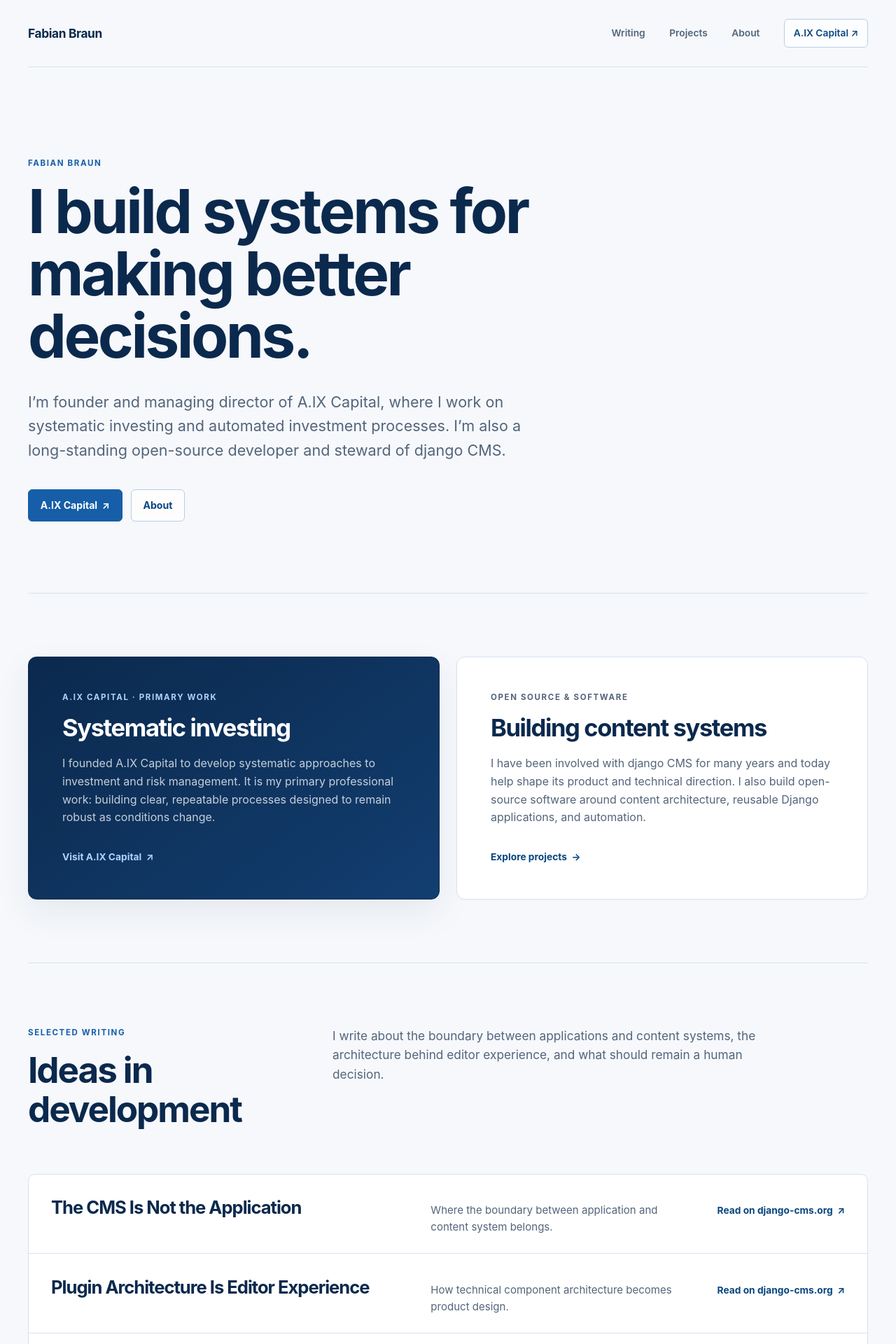
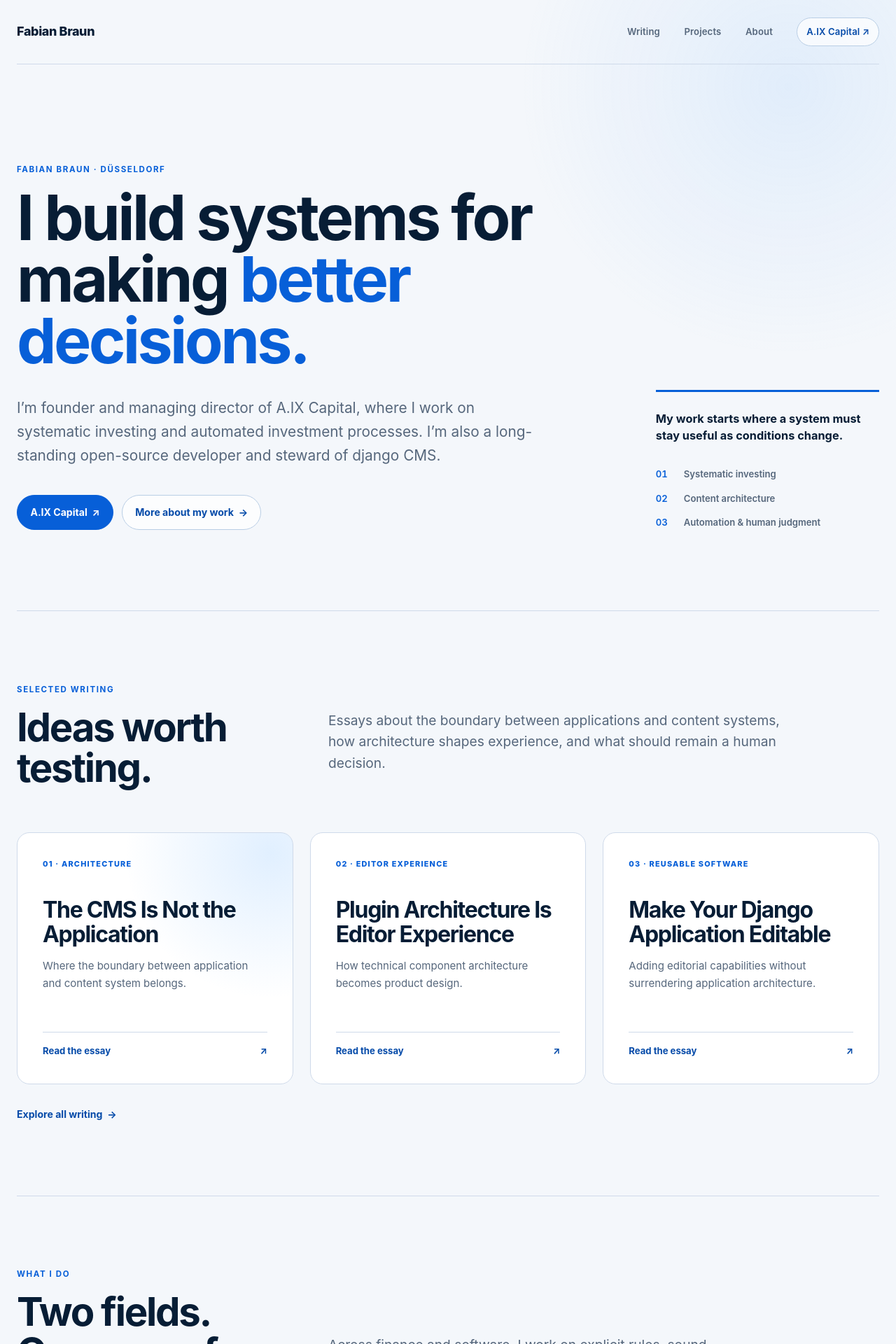
Before and after one commit to fsbraun/fsbraun.github.io, a Jekyll site: the page built from index.md, in a window 1280 px wide. Shown: the top 1920 px of the page at 70% size. Built offline with Jekyll 4.4.1, drawn with Linux system fonts in a browser that asks for light colours; some of the changed text lies outside the part shown.

Commit message:
Rebuild site as editorial personal platform

```diff
--- a/_layouts/default.html
+++ b/_layouts/default.html
@@ -4,7 +4,7 @@
     <meta charset="utf-8">
     <meta name="viewport" content="width=device-width, initial-scale=1">
     <meta name="description" content="{{ page.description | default: site.description | escape }}">
-    <meta name="theme-color" content="#f6f8fb">
+    <meta name="theme-color" content="#f4f7fb">
     <meta property="og:title" content="{% if page.title %}{{ page.title | escape }} · {% endif %}{{ site.title | escape }}">
     <meta property="og:description" content="{{ page.description | default: site.description | escape }}">
     <meta property="og:type" content="{% if page.layout == 'post' %}article{% else %}website{% endif %}">
--- a/assets/css/style.css
+++ b/assets/css/style.css
@@ -1,16 +1,16 @@
 :root {
-  --paper: #f6f8fb;
-  --paper-deep: #eaf0f7;
+  --paper: #f4f7fb;
+  --paper-deep: #e8eff8;
   --surface: #ffffff;
-  --ink: #10233f;
-  --muted: #53657b;
-  --accent: #165ea8;
-  --accent-strong: #0b477f;
-  --accent-soft: #e6f0fb;
-  --navy: #0b294d;
-  --line: #d8e2ee;
-  --shadow: 0 18px 48px rgba(24, 59, 96, 0.08);
-  --max-width: 1200px;
+  --ink: #12233a;
+  --muted: #56677c;
+  --accent: #075fd8;
+  --accent-strong: #064ba9;
+  --accent-soft: #e7f0ff;
+  --navy: #071d35;
+  --line: #cfdaea;
+  --shadow: 0 24px 64px rgba(20, 55, 96, 0.13);
+  --max-width: 1240px;
 }
 
 * {
@@ -23,10 +23,12 @@
 
 body {
   margin: 0;
-  background: var(--paper);
+  background:
+    radial-gradient(circle at 88% 4%, rgba(90, 164, 255, 0.12), transparent 24rem),
+    var(--paper);
   color: var(--ink);
   font-family: Inter, ui-sans-serif, -apple-system, BlinkMacSystemFont, "Segoe UI", Roboto, sans-serif;
-  font-size: 16px;
+  font-size: 17px;
   line-height: 1.6;
   font-feature-settings: "kern" 1, "liga" 1;
   -webkit-font-smoothing: antialiased;
@@ -75,7 +77,9 @@
 }
 
 .site-header {
-  min-height: 96px;
+  position: relative;
+  z-index: 2;
+  min-height: 92px;
   display: flex;
   align-items: center;
   justify-content: space-between;
@@ -84,8 +88,8 @@
 
 .wordmark {
   color: var(--navy);
-  font-size: 1.08rem;
-  font-weight: 720;
+  font-size: 1.12rem;
+  font-weight: 760;
   letter-spacing: -0.02em;
   text-decoration: none;
 }
@@ -95,8 +99,9 @@
   align-items: center;
   gap: clamp(1rem, 2.7vw, 2.25rem);
   color: var(--muted);
-  font-size: 0.86rem;
-  font-weight: 560;
+  font-size: 0.82rem;
+  font-weight: 640;
+  letter-spacing: 0.01em;
 }
 
 .site-nav a {
@@ -115,7 +120,7 @@
 .site-nav .external-link {
   padding: 0.55rem 0.8rem;
   border: 1px solid #b9cee5;
-  border-radius: 6px;
+  border-radius: 999px;
   color: var(--accent-strong);
   background: rgba(255, 255, 255, 0.7);
 }
@@ -125,7 +130,15 @@
 }
 
 .hero {
-  padding: clamp(5rem, 10vw, 9rem) 0 clamp(4.5rem, 8vw, 7rem);
+  display: grid;
+  grid-template-columns: minmax(0, 1.65fr) minmax(280px, 0.65fr);
+  gap: clamp(3rem, 8vw, 8rem);
+  align-items: end;
+  padding: clamp(5.5rem, 11vw, 10rem) 0 clamp(5rem, 9vw, 8rem);
+}
+
+.hero-main {
+  max-width: 920px;
 }
 
 .eyebrow {
@@ -154,19 +167,59 @@
 }
 
 .hero h1 {
-  max-width: 960px;
-  margin-bottom: 2rem;
+  max-width: 900px;
+  margin-bottom: 2.2rem;
   color: var(--navy);
-  font-size: clamp(3rem, 6.8vw, 6.2rem);
-  font-weight: 680;
-  line-height: 1.02;
+  font-size: clamp(3.3rem, 7vw, 6.6rem);
+  font-weight: 720;
+  line-height: 0.98;
+}
+
+.hero h1 span {
+  color: var(--accent);
 }
 
 .hero-intro {
-  max-width: 730px;
+  max-width: 760px;
   margin-bottom: 2.4rem;
   color: var(--muted);
-  font-size: clamp(1.08rem, 1.7vw, 1.35rem);
+  font-size: clamp(1.08rem, 1.7vw, 1.3rem);
+  line-height: 1.65;
+}
+
+.hero-context {
+  padding: 1.6rem 0 0;
+  border-top: 3px solid var(--accent);
+}
+
+.hero-context-lede {
+  margin-bottom: 2rem;
+  color: var(--navy);
+  font-size: 1.02rem;
+  font-weight: 650;
+  line-height: 1.5;
+}
+
+.hero-context ol {
+  display: grid;
+  gap: 0.85rem;
+  margin: 0;
+  padding: 0;
+  color: var(--muted);
+  font-size: 0.82rem;
+  font-weight: 600;
+  list-style: none;
+}
+
+.hero-context li {
+  display: grid;
+  grid-template-columns: 2rem 1fr;
+  gap: 0.5rem;
+}
+
+.hero-context li span {
+  color: var(--accent);
+  font-variant-numeric: tabular-nums;
 }
 
 .actions {
@@ -179,10 +232,10 @@
   display: inline-flex;
   align-items: center;
   justify-content: center;
-  min-height: 46px;
-  padding: 0.65rem 1.05rem;
+  min-height: 50px;
+  padding: 0.72rem 1.15rem;
   border: 1px solid #b9cee5;
-  border-radius: 6px;
+  border-radius: 999px;
   background: rgba(255, 255, 255, 0.75);
   color: var(--accent-strong);
   text-decoration: none;
@@ -203,7 +256,7 @@
 }
 
 .section {
-  padding: clamp(4rem, 7vw, 6.5rem) 0;
+  padding: clamp(4.5rem, 8vw, 7.5rem) 0;
   border-top: 1px solid var(--line);
 }
 
@@ -215,28 +268,35 @@
 }
 
 .section-heading {
-  margin-bottom: clamp(2rem, 5vw, 4rem);
+  margin-bottom: clamp(2.5rem, 5vw, 4.5rem);
 }
 
 .section-heading h2,
 .page-heading h1 {
   margin-bottom: 0;
   color: var(--navy);
-  font-size: clamp(2.2rem, 4vw, 3.7rem);
+  font-size: clamp(2.4rem, 4.4vw, 4.25rem);
+  line-height: 1.02;
 }
 
 .section-heading p:last-child,
 .page-heading .lede {
   max-width: 650px;
   color: var(--muted);
-  font-size: 1.08rem;
+  font-size: 1.2rem;
+  align-content: end;
 }
 
 .identity-grid,
-.work-grid,
+.work-grid {
+  display: grid;
+  grid-template-columns: minmax(0, 1.18fr) minmax(0, 0.82fr);
+  gap: clamp(1rem, 2vw, 1.5rem);
+}
+
 .project-grid {
   display: grid;
-  grid-template-columns: repeat(2, minmax(0, 1fr));
+  grid-template-columns: repeat(3, minmax(0, 1fr));
   gap: clamp(1rem, 2vw, 1.5rem);
 }
 
@@ -246,14 +306,16 @@
   min-height: 290px;
   padding: clamp(1.6rem, 4vw, 3rem);
   border: 1px solid var(--line);
-  border-radius: 12px;
+  border-radius: 18px;
   background: var(--surface);
   box-shadow: 0 1px 2px rgba(24, 59, 96, 0.03);
 }
 
 .identity-card.primary {
   border-color: var(--navy);
-  background: linear-gradient(145deg, #0b294d 0%, #123e70 100%);
+  background:
+    radial-gradient(circle at 90% 10%, rgba(58, 149, 255, 0.3), transparent 15rem),
+    linear-gradient(145deg, #071d35 0%, #103963 100%);
   color: #fff;
   box-shadow: var(--shadow);
 }
@@ -295,36 +357,91 @@
   text-decoration: none;
 }
 
+.text-link:hover,
+.article-link:hover,
+.section-link:hover {
+  color: var(--accent);
+}
+
+.writing-section {
+  position: relative;
+}
+
 .writing-list {
-  overflow: hidden;
-  border: 1px solid var(--line);
-  border-radius: 10px;
-  background: var(--surface);
+  display: grid;
+  grid-template-columns: repeat(3, minmax(0, 1fr));
+  gap: clamp(1rem, 2vw, 1.5rem);
 }
 
 .writing-item {
-  display: grid;
-  grid-template-columns: minmax(0, 1.15fr) minmax(250px, 0.85fr) auto;
-  gap: 2rem;
-  align-items: baseline;
-  padding: 1.55rem clamp(1.25rem, 2.5vw, 2rem);
-  border-bottom: 1px solid var(--line);
+  display: flex;
+  min-height: 360px;
+  flex-direction: column;
+  padding: clamp(1.5rem, 3vw, 2.25rem);
+  border: 1px solid var(--line);
+  border-radius: 18px;
+  background: var(--surface);
+  transition: border-color 180ms ease, box-shadow 180ms ease, transform 180ms ease;
 }
 
-.writing-item:last-child {
-  border-bottom: 0;
+.writing-item:hover {
+  border-color: #9ebce0;
+  box-shadow: 0 18px 46px rgba(20, 55, 96, 0.11);
+  transform: translateY(-4px);
+}
+
+.writing-item-featured {
+  background:
+    radial-gradient(circle at 92% 8%, rgba(67, 158, 255, 0.16), transparent 13rem),
+    var(--surface);
+}
+
+.writing-number {
+  margin-bottom: 2.5rem;
+  color: var(--accent);
+  font-size: 0.68rem;
+  font-weight: 760;
+  letter-spacing: 0.11em;
+  text-transform: uppercase;
 }
 
 .writing-item h3 {
-  margin: 0;
+  margin: 0 0 1rem;
   color: var(--navy);
-  font-size: clamp(1.25rem, 2vw, 1.75rem);
+  font-size: clamp(1.55rem, 2.5vw, 2.25rem);
+  line-height: 1.08;
 }
 
-.writing-item p {
-  margin: 0;
+.writing-item h3 a {
+  text-decoration: none;
+}
+
+.writing-item > p:not(.writing-number) {
+  margin-bottom: 2rem;
   color: var(--muted);
   font-size: 0.94rem;
+}
+
+.article-link {
+  display: flex;
+  justify-content: space-between;
+  gap: 1rem;
+  margin-top: auto;
+  padding-top: 1rem;
+  border-top: 1px solid var(--line);
+  color: var(--accent-strong);
+  font-size: 0.82rem;
+  font-weight: 720;
+  text-decoration: none;
+}
+
+.section-link {
+  display: inline-block;
+  margin-top: 2rem;
+  color: var(--accent-strong);
+  font-size: 0.88rem;
+  font-weight: 720;
+  text-decoration: none;
 }
 
 .status {
@@ -356,7 +473,7 @@
 }
 
 .page-header {
-  padding: clamp(4.5rem, 9vw, 8rem) 0;
+  padding: clamp(5rem, 10vw, 9rem) 0;
 }
 
 .category-section {
@@ -374,13 +491,23 @@
 
 .idea-list {
   display: grid;
-  gap: 2.8rem;
+  gap: 0;
+  border-top: 1px solid var(--line);
+}
+
+.idea {
+  padding: 1.75rem 0;
+  border-bottom: 1px solid var(--line);
 }
 
 .idea h3 {
   margin-bottom: 0.55rem;
   color: var(--navy);
   font-size: clamp(1.35rem, 2.3vw, 1.9rem);
+}
+
+.idea h3 a {
+  text-decoration: none;
 }
 
 .idea p {
@@ -392,7 +519,7 @@
 .post-list {
   overflow: hidden;
   border: 1px solid var(--line);
-  border-radius: 10px;
+  border-radius: 16px;
   background: var(--surface);
 }
 
@@ -401,7 +528,7 @@
   grid-template-columns: minmax(0, 1fr) auto;
   gap: 2rem;
   align-items: center;
-  padding: clamp(1.4rem, 3vw, 2rem);
+  padding: clamp(1.5rem, 3.5vw, 2.5rem);
   border-bottom: 1px solid var(--line);
   text-decoration: none;
   transition: background 160ms ease;
@@ -496,7 +623,7 @@
   justify-content: space-between;
   padding: clamp(1.75rem, 4vw, 3.25rem);
   border: 1px solid var(--line);
-  border-radius: 12px;
+  border-radius: 18px;
   background: var(--surface);
 }
 
@@ -555,7 +682,7 @@
   margin-bottom: clamp(4rem, 8vw, 7rem);
   padding: clamp(2rem, 5vw, 4.5rem);
   border: 1px solid #c5d8ec;
-  border-radius: 12px;
+  border-radius: 18px;
   background: var(--accent-soft);
 }
 
@@ -588,7 +715,7 @@
 .topic-list li {
   padding: 0.72rem 0.9rem;
   border: 1px solid #c5d8ec;
-  border-radius: 7px;
+  border-radius: 999px;
   background: var(--surface);
   color: var(--navy);
   font-size: 0.9rem;
@@ -601,27 +728,36 @@
 
 .article-header,
 .prose {
-  max-width: 760px;
+  max-width: 800px;
   margin-inline: auto;
 }
 
 .article-header {
-  margin-bottom: 4rem;
+  margin-bottom: clamp(3.5rem, 7vw, 6rem);
+  padding-bottom: clamp(2.5rem, 5vw, 4rem);
+  border-bottom: 1px solid var(--line);
 }
 
 .article-header h1 {
   color: var(--navy);
-  font-size: clamp(3rem, 5vw, 5rem);
+  max-width: 780px;
+  font-size: clamp(3rem, 6vw, 5.5rem);
+  line-height: 1;
 }
 
 .article-header .lede {
+  max-width: 680px;
   color: var(--muted);
-  font-size: 1.2rem;
+  font-size: clamp(1.1rem, 2vw, 1.3rem);
+  line-height: 1.6;
 }
 
 .article-meta {
   color: var(--muted);
-  font-size: 0.8rem;
+  font-size: 0.75rem;
+  font-weight: 650;
+  letter-spacing: 0.08em;
+  text-transform: uppercase;
 }
 
 .back-link {
@@ -631,7 +767,8 @@
 
 .prose h2 {
   margin: 2.5em 0 0.7em;
-  font-size: 2rem;
+  color: var(--navy);
+  font-size: clamp(1.65rem, 3vw, 2.25rem);
 }
 
 .prose a {
@@ -641,6 +778,51 @@
 .prose p,
 .prose li {
   max-width: 68ch;
+}
+
+.prose p,
+.prose li {
+  font-family: ui-serif, Georgia, Cambria, "Times New Roman", serif;
+  font-size: 1.08rem;
+  line-height: 1.78;
+}
+
+.prose > p:first-child {
+  color: var(--navy);
+  font-size: 1.22rem;
+  line-height: 1.7;
+}
+
+.prose blockquote {
+  margin: 2.5rem 0;
+  padding: 1.25rem 1.5rem;
+  border-left: 4px solid var(--accent);
+  background: var(--accent-soft);
+  color: var(--navy);
+}
+
+.prose blockquote p {
+  margin-bottom: 0;
+}
+
+.prose pre {
+  overflow-x: auto;
+  margin: 2rem 0;
+  padding: 1.25rem;
+  border: 1px solid var(--line);
+  border-radius: 12px;
+  background: var(--navy);
+  color: #eaf3ff;
+  font-size: 0.85rem;
+  line-height: 1.65;
+}
+
+.prose :not(pre) > code {
+  padding: 0.12em 0.35em;
+  border-radius: 4px;
+  background: var(--paper-deep);
+  color: var(--accent-strong);
+  font-size: 0.88em;
 }
 
 .site-footer {
@@ -660,6 +842,33 @@
 .footer-links {
   display: flex;
   gap: 1.4rem;
+}
+
+@media (max-width: 980px) {
+  .hero {
+    grid-template-columns: 1fr;
+    gap: 3.5rem;
+  }
+
+  .hero-context {
+    display: grid;
+    grid-template-columns: minmax(220px, 0.7fr) minmax(0, 1.3fr);
+    gap: 2rem;
+  }
+
+  .hero-context ol {
+    grid-template-columns: repeat(3, minmax(0, 1fr));
+  }
+
+  .writing-list,
+  .project-grid {
+    grid-template-columns: repeat(2, minmax(0, 1fr));
+  }
+
+  .writing-item-featured {
+    grid-column: 1 / -1;
+    min-height: 300px;
+  }
 }
 
 @media (max-width: 760px) {
@@ -697,8 +906,31 @@
   .identity-grid,
   .work-grid,
   .project-grid,
-  .about-overview {
+  .about-overview,
+  .writing-list {
     grid-template-columns: 1fr;
+  }
+
+  .hero {
+    padding-top: 4.5rem;
+  }
+
+  .hero h1 {
+    font-size: clamp(3rem, 15vw, 4.6rem);
+  }
+
+  .hero-context {
+    display: block;
+  }
+
+  .hero-context ol {
+    grid-template-columns: 1fr;
+  }
+
+  .writing-item,
+  .writing-item-featured {
+    grid-column: auto;
+    min-height: 320px;
   }
 
   .about-overview {
@@ -747,4 +979,8 @@
   .project-card {
     transition: none;
   }
+
+  .writing-item {
+    transition: none;
+  }
 }
--- a/index.md
+++ b/index.md
@@ -4,80 +4,76 @@
 ---
 
 <section class="hero">
-  <p class="eyebrow">Fabian Braun</p>
-  <h1>I build systems for making better decisions.</h1>
-  <p class="hero-intro">I’m founder and managing director of A.IX Capital, where I work on systematic investing and automated investment processes. I’m also a long-standing open-source developer and steward of django CMS.</p>
-  <div class="actions">
-    <a class="button primary" href="https://www.aix-capital.com/">A.IX Capital&nbsp; ↗</a>
-    <a class="button" href="{{ '/about/' | relative_url }}">About</a>
+  <div class="hero-main">
+    <p class="eyebrow">Fabian Braun · Düsseldorf</p>
+    <h1>I build systems for making <span>better decisions.</span></h1>
+    <p class="hero-intro">I’m founder and managing director of A.IX Capital, where I work on systematic investing and automated investment processes. I’m also a long-standing open-source developer and steward of django CMS.</p>
+    <div class="actions">
+      <a class="button primary" href="https://www.aix-capital.com/">A.IX Capital&nbsp; ↗</a>
+      <a class="button" href="{{ '/about/' | relative_url }}">More about my work&nbsp; →</a>
+    </div>
   </div>
+  <aside class="hero-context" aria-label="Areas of focus">
+    <p class="hero-context-lede">My work starts where a system must stay useful as conditions change.</p>
+    <ol>
+      <li><span>01</span> Systematic investing</li>
+      <li><span>02</span> Content architecture</li>
+      <li><span>03</span> Automation &amp; human judgment</li>
+    </ol>
+  </aside>
+</section>
+
+<section class="section writing-section">
+  <div class="section-heading">
+    <div>
+      <p class="eyebrow">Selected writing</p>
+      <h2>Ideas worth testing.</h2>
+    </div>
+    <p>Essays about the boundary between applications and content systems, how architecture shapes experience, and what should remain a human decision.</p>
+  </div>
+  <div class="writing-list">
+    <article class="writing-item writing-item-featured">
+      <p class="writing-number">01 · Architecture</p>
+      <h3><a href="https://www.django-cms.org/resources/blog/2026/08/24/the-cms-is-not-the-application/">The CMS Is Not the Application</a></h3>
+      <p>Where the boundary between application and content system belongs.</p>
+      <a class="article-link" href="https://www.django-cms.org/resources/blog/2026/08/24/the-cms-is-not-the-application/">Read the essay <span aria-hidden="true">↗</span></a>
+    </article>
+    <article class="writing-item">
+      <p class="writing-number">02 · Editor experience</p>
+      <h3><a href="https://www.django-cms.org/resources/blog/2026/09/07/plugin-architecture-is-editor-experience/">Plugin Architecture Is Editor Experience</a></h3>
+      <p>How technical component architecture becomes product design.</p>
+      <a class="article-link" href="https://www.django-cms.org/resources/blog/2026/09/07/plugin-architecture-is-editor-experience/">Read the essay <span aria-hidden="true">↗</span></a>
+    </article>
+    <article class="writing-item">
+      <p class="writing-number">03 · Reusable software</p>
+      <h3><a href="https://www.django-cms.org/resources/blog/2026/08/31/make-your-django-application-editable/">Make Your Django Application Editable</a></h3>
+      <p>Adding editorial capabilities without surrendering application architecture.</p>
+      <a class="article-link" href="https://www.django-cms.org/resources/blog/2026/08/31/make-your-django-application-editable/">Read the essay <span aria-hidden="true">↗</span></a>
+    </article>
+  </div>
+  <a class="section-link" href="{{ '/writing/' | relative_url }}">Explore all writing&nbsp; →</a>
 </section>
 
 <section class="section" aria-label="Fields of work">
+  <div class="section-heading">
+    <div>
+      <p class="eyebrow">What I do</p>
+      <h2>Two fields. One way of thinking.</h2>
+    </div>
+    <p>Across finance and software, I work on explicit rules, sound architecture, useful automation, and the places where judgment matters most.</p>
+  </div>
   <div class="identity-grid">
     <article class="identity-card primary">
-      <p class="eyebrow">A.IX Capital · Primary work</p>
+      <p class="eyebrow">Primary work · Finance</p>
       <h2>Systematic investing</h2>
-      <p>I founded A.IX Capital to develop systematic approaches to investment and risk management. It is my primary professional work: building clear, repeatable processes designed to remain robust as conditions change.</p>
+      <p>I founded A.IX Capital to develop systematic approaches to investment and risk management: clear, repeatable processes designed to remain robust as conditions change.</p>
       <a class="text-link" href="https://www.aix-capital.com/">Visit A.IX Capital&nbsp; ↗</a>
     </article>
     <article class="identity-card">
-      <p class="eyebrow">Open source &amp; software</p>
-      <h2>Building content systems</h2>
-      <p>I have been involved with django CMS for many years and today help shape its product and technical direction. I also build open-source software around content architecture, reusable Django applications, and automation.</p>
-      <a class="text-link" href="{{ '/projects/' | relative_url }}">Explore projects&nbsp; →</a>
-    </article>
-  </div>
-</section>
-
-<section class="section">
-  <div class="section-heading">
-    <div>
-      <p class="eyebrow">Selected writing</p>
-      <h2>Ideas in development</h2>
-    </div>
-    <p>I write about the boundary between applications and content systems, the architecture behind editor experience, and what should remain a human decision.</p>
-  </div>
-  <div class="writing-list">
-    <article class="writing-item">
-      <h3>The CMS Is Not the Application</h3>
-      <p>Where the boundary between application and content system belongs.</p>
-      <a class="text-link" href="https://www.django-cms.org/resources/blog/2026/08/24/the-cms-is-not-the-application/">Read on django-cms.org&nbsp; ↗</a>
-    </article>
-    <article class="writing-item">
-      <h3>Plugin Architecture Is Editor Experience</h3>
-      <p>How technical component architecture becomes product design.</p>
-      <a class="text-link" href="https://www.django-cms.org/resources/blog/2026/09/07/plugin-architecture-is-editor-experience/">Read on django-cms.org&nbsp; ↗</a>
-    </article>
-    <article class="writing-item">
-      <h3>Make Your Django Application Editable</h3>
-      <p>Adding editorial capabilities without surrendering application architecture.</p>
-      <a class="text-link" href="https://www.django-cms.org/resources/blog/2026/08/31/make-your-django-application-editable/">Read on django-cms.org&nbsp; ↗</a>
-    </article>
-  </div>
-  <a class="text-link" href="{{ '/writing/' | relative_url }}">All writing&nbsp; →</a>
-</section>
-
-<section class="section">
-  <div class="section-heading">
-    <div>
-      <p class="eyebrow">Work</p>
-      <h2>Built over time</h2>
-    </div>
-    <p>Long-term work on systems that combine explicit rules, sound architecture, and space for judgment.</p>
-  </div>
-  <div class="work-grid">
-    <article class="work-card">
-      <p class="eyebrow">Finance</p>
-      <h3>A.IX Capital</h3>
-      <p>Systematic investing and automated investment processes.</p>
-      <a class="text-link" href="https://www.aix-capital.com/">aix-capital.com&nbsp; ↗</a>
-    </article>
-    <article class="work-card">
-      <p class="eyebrow">Open source</p>
-      <h3>django CMS</h3>
-      <p>Long-term product and technical stewardship of a complex open-source content platform.</p>
-      <a class="text-link" href="https://www.django-cms.org/">django-cms.org&nbsp; ↗</a>
+      <p class="eyebrow">Open source · Software</p>
+      <h2>Content systems</h2>
+      <p>I help shape the product and technical direction of django CMS and build open-source software around content architecture, reusable Django applications, and automation.</p>
+      <a class="text-link" href="{{ '/projects/' | relative_url }}">See what I’ve built&nbsp; →</a>
     </article>
   </div>
 </section>
```
Also changed, not shown: writing.md (+3 -3 lines).
